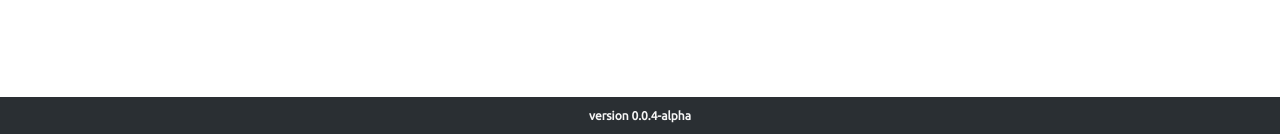
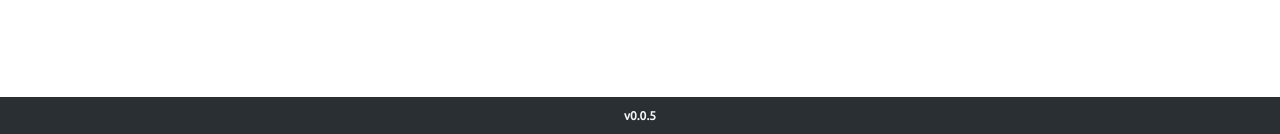
Before and after one commit to kaplanPRO/kaplan-cloud, a Django app: page /accounts/login in a window 1280 px wide. Shown: the part 666-800 px from the top of the page. Run offline with Django 3.2, Linux system fonts and the light colour scheme.

Commit message:
:bookmark: version 0.0.5

```diff
--- a/kaplancloud/__init__.py
+++ b/kaplancloud/__init__.py
@@ -1 +1 @@
-__version__ = '0.0.4-alpha'
+__version__ = '0.0.5'
--- a/kaplancloudapp/templates/accounts/login.html
+++ b/kaplancloudapp/templates/accounts/login.html
@@ -40,7 +40,7 @@
     </div>
   </div>
   <footer>
-    <p>version 0.0.4-alpha</p>
+    <p>v0.0.5</p>
   </footer>
 </main>
 {% endblock %}
--- a/kaplancloudapp/templates/index.html
+++ b/kaplancloudapp/templates/index.html
@@ -13,7 +13,7 @@ Kaplan Cloud
             <a id="nav-clients" class="disabled" href="#" disabled>Clients</a>--->
         </nav>
         <div id="version">
-          <p>v0.0.4-alpha</p>
+          <p>v0.0.5</p>
         </div>
     </div>
     {% block div %}
```
